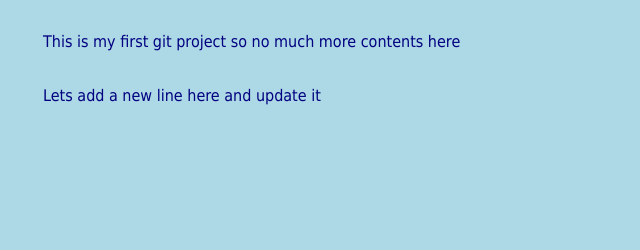
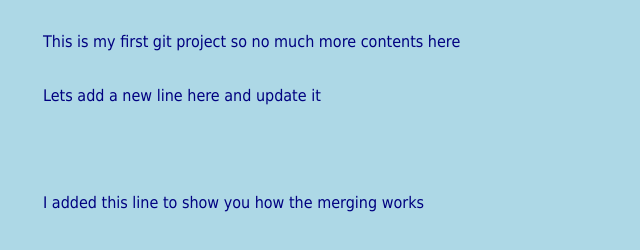
Before and after one commit to captcha781/git-tutorial, a plain HTML site: page index.html in a window 1280 px wide. Shown: the part 66-316 px from the top of the page, without its empty margins (0-640 px from the left). Drawn offline with Linux system fonts and the light colour scheme.

Commit message:
fixed and commited the error with emergency-fix

```diff
--- a/index.html
+++ b/index.html
@@ -8,5 +8,7 @@
 		<h2>My First Git Project</h2>
 		<p>This is my first git project so no much more contents here</p>
 		<p>Lets add a new line here and update it</p>
+		<br>
+		<p>I added this line to show you how the merging works</p>
 	</body>
 </html>
```
